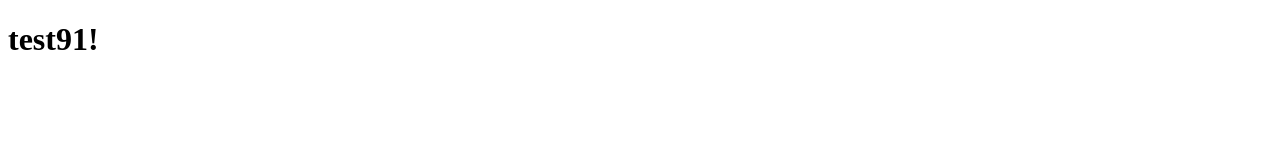
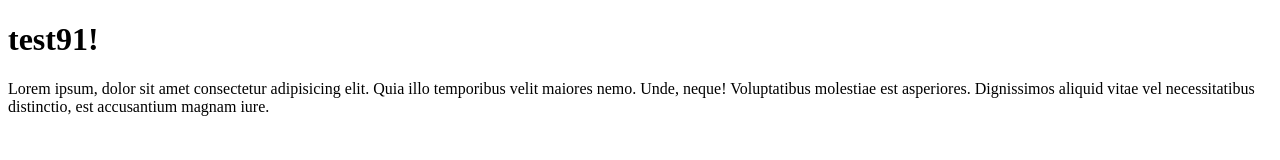
Before and after one commit to francescominutella/test91, a plain HTML site: page index.html in a window 1280 px wide. Drawn offline with Linux system fonts and the light colour scheme.

Commit message:
add paragraph

```diff
--- a/index.html
+++ b/index.html
@@ -8,5 +8,10 @@
 </head>
 <body>
     <h1>test91!</h1>
+    <p>Lorem ipsum, dolor sit amet consectetur adipisicing elit.
+        Quia illo temporibus velit maiores nemo. Unde, neque!
+        Voluptatibus molestiae est asperiores.
+        Dignissimos aliquid vitae vel necessitatibus distinctio, est accusantium magnam iure.
+    </p>
 </body>
 </html>
```
